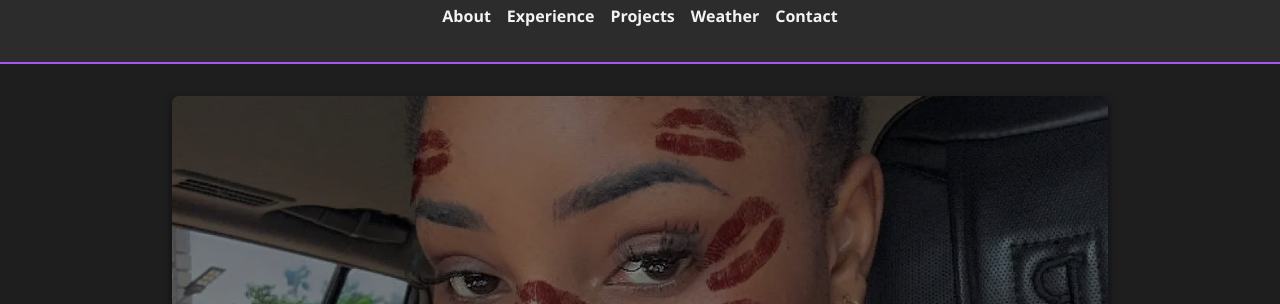
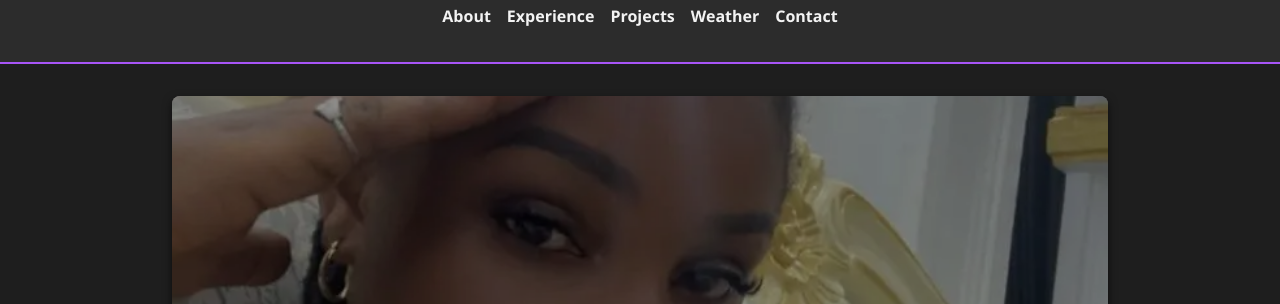
Before and after one commit to Nixiestone/wdd131, a plain HTML site: page project.html in a window 1280 px wide. Shown: the part 79-383 px from the top of the page. Drawn offline with Linux system fonts and the light colour scheme.

Commit message:
fix : image

```diff
--- a/project.html
+++ b/project.html
@@ -28,7 +28,7 @@
     <main>
       <section id="about" class="about-wrapper">
         <img
-          src="images/profile.webp"
+          src="images/image.webp"
           alt="Photo of Blessing Omoregie"
           loading="lazy"
         >
```
Also changed, not shown: images/image.webp (added).
